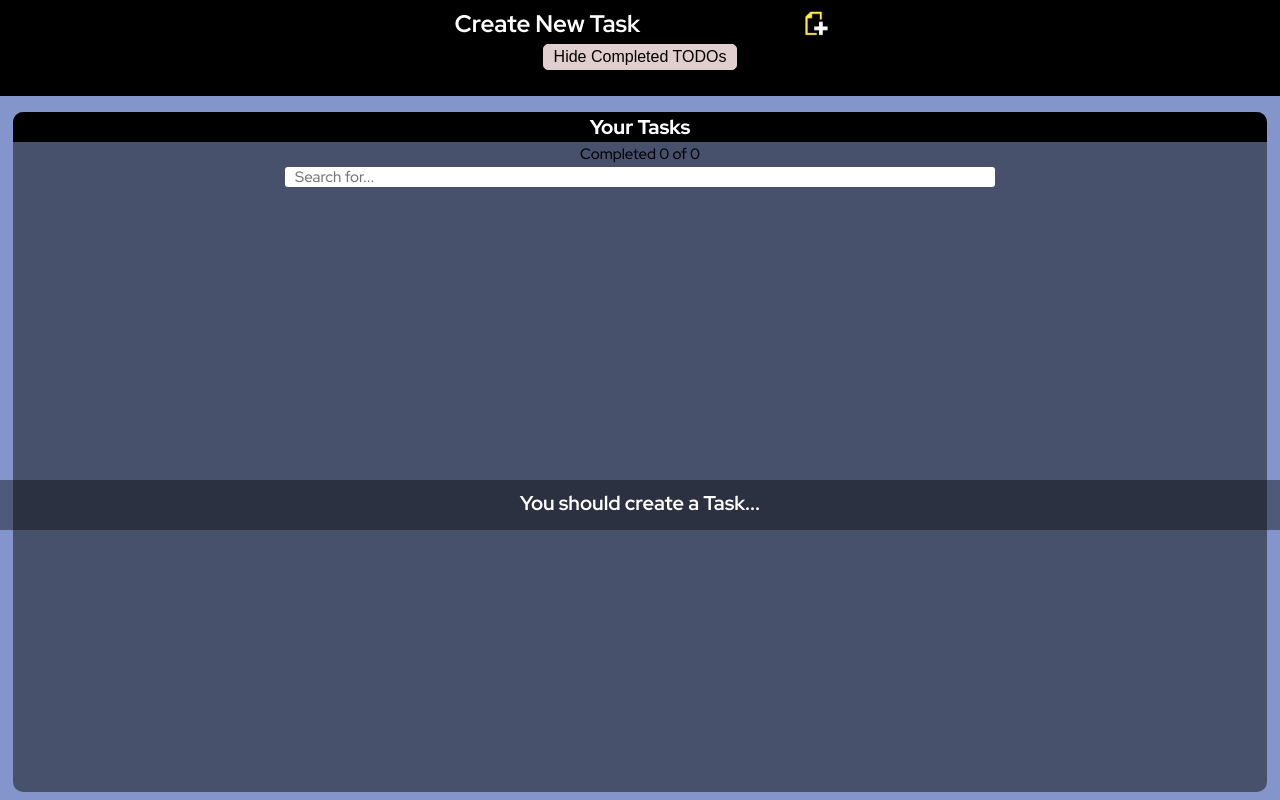
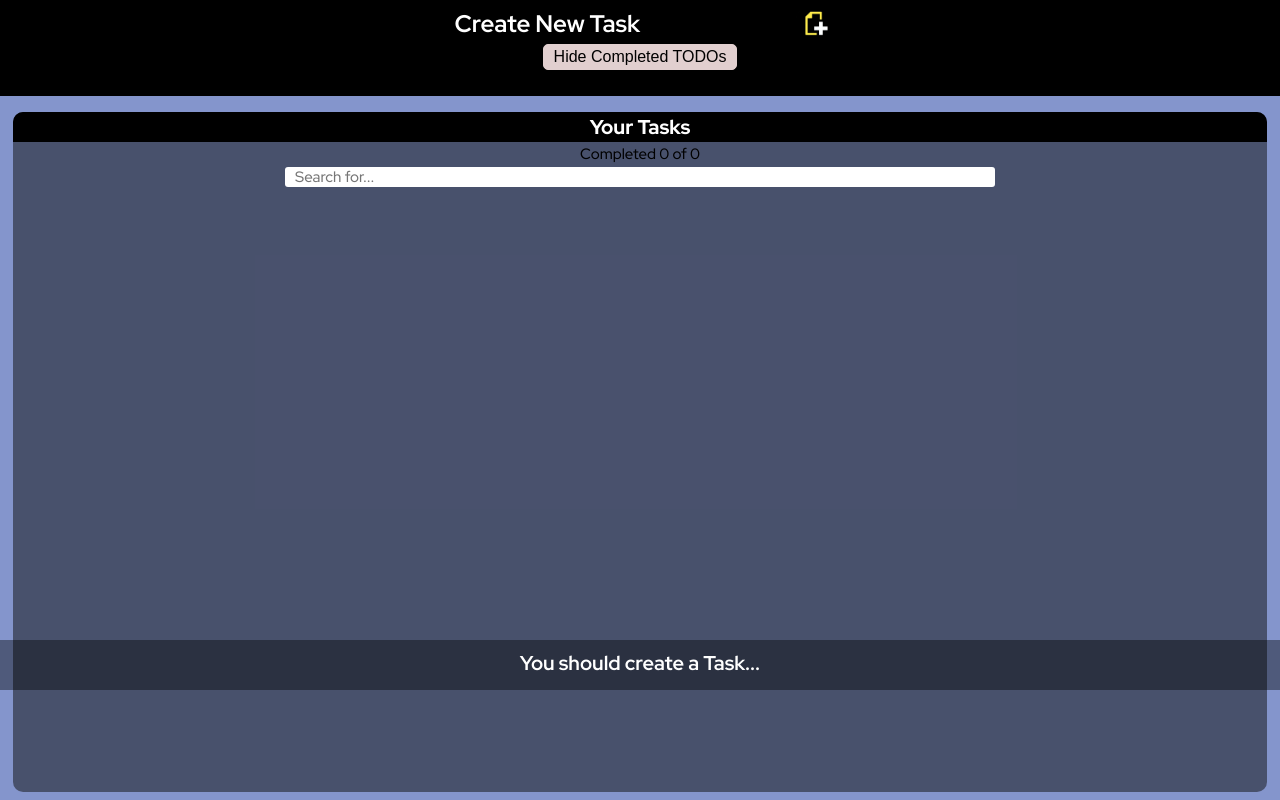
Before and after one commit to JoseCorrientes/Todo-mobile, a React (Create React App) app: page / in a window 1280 px wide. Built offline with nearby package versions, Linux system fonts and the light colour scheme.

Commit message:
20230516-5

```diff
--- a/src/ModalError/ModalError.module.css
+++ b/src/ModalError/ModalError.module.css
@@ -7,7 +7,7 @@
   height: 5rem;
   background-color: none;
   /* position: fixed; */
-  top: 60%;
+  top: 80%;
   width: 100vw;
   /* top: calc(100vh - 6rem); */
   /* left: calc((100vw - 700px) / 2); */
```
